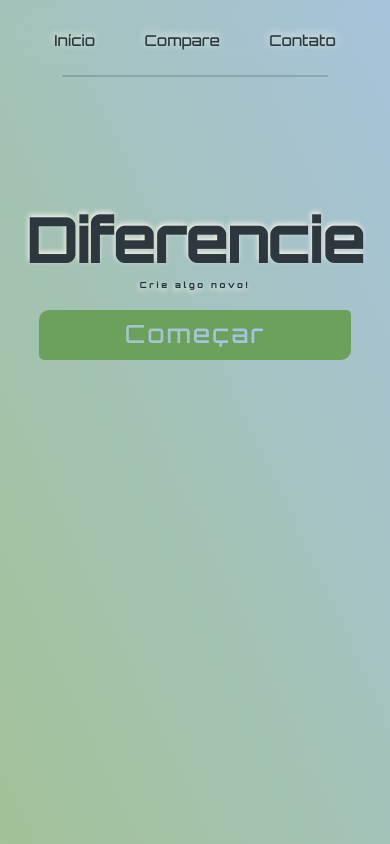
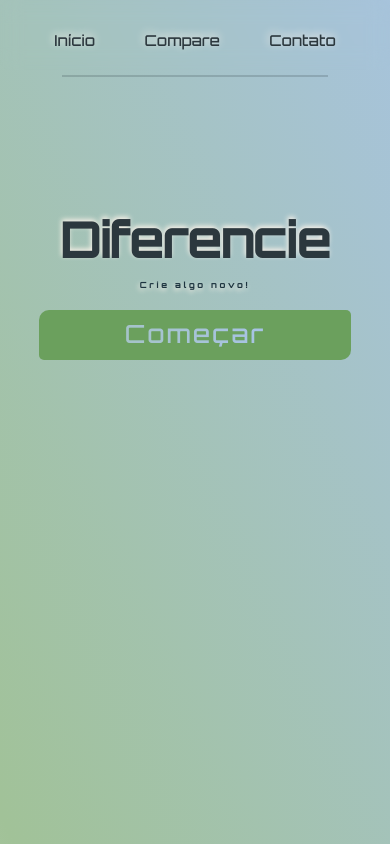
Before and after one commit to AsfroDev/audio-bussines-home-page, a plain HTML site: page pages/home.html in a window 390 px wide. Drawn offline with Linux system fonts and the light colour scheme.

Commit message:
h1 padding adjust

```diff
--- a/css/home.css
+++ b/css/home.css
@@ -39,7 +39,7 @@ body {
 .main-div{
     width: 100%;
     height: 500px;
-    padding: 0 40px;
+    padding: 0 80px;
     display: flex;
     flex-direction: column;
     justify-content: flex-start;
@@ -153,12 +153,15 @@ button:hover{
         flex-direction: column;
         justify-content: flex-start;
     }
+    .text-logo h1{
+        font-size: 70px;
+    }
     .l_side{
         width: 100%;
         padding-bottom: 15px;
     }
     .l_side>h3{
-        font-size: 16px;
+        font-size: 10px;
         text-align: center;
     }
     .r_side{
@@ -242,7 +245,7 @@ button:hover{
 
 @media only screen and (max-width: 420px){
     .text-logo h1{
-        font-size: 60px;
+        font-size: 48px;
     }
     .r_side{
         width: 80vw;
@@ -263,7 +266,7 @@ button:hover{
         width: 88vw;
     }
     .text-logo h1{
-        font-size: 50px;
+        font-size: 47px;
     }
     .r_side{
         width: 80vw;
```
